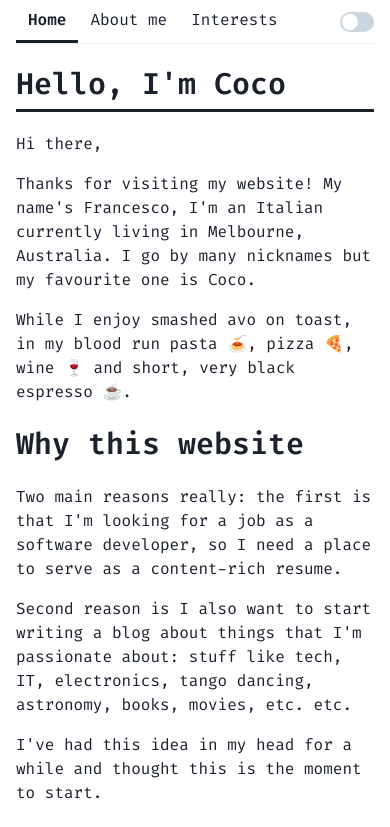
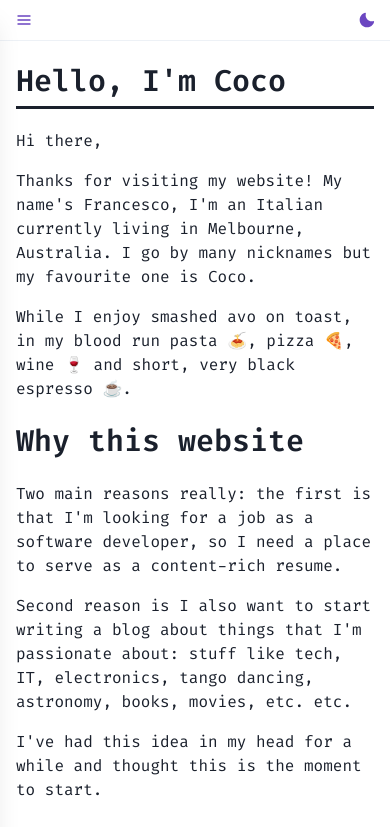
Before and after one commit to fbatta/cococode, a Next.js app: page / in a window 390 px wide. Shown: the top 827 px of the page. Built offline with nearby package versions, Linux system fonts and the light colour scheme.

Commit message:
Mobile navbar

```diff
--- a/components/navigationBar.tsx
+++ b/components/navigationBar.tsx
@@ -1,8 +1,10 @@
-import { Container, Divider, Flex, Switch, Text, useColorMode, useMediaQuery, Link as ChakraLink, HTMLChakraProps, theme as baseTheme, useColorModeValue } from "@chakra-ui/react";
+import { Container, Divider, Flex, Button, Box, Text, useColorMode, useMediaQuery, HTMLChakraProps, useColorModeValue } from "@chakra-ui/react";
 import Link from "next/link";
 import { useRouter } from "next/router";
 import { motion, HTMLMotionProps, Variants } from "framer-motion";
 import { MyTheme } from "./theme";
+import { CloseIcon, HamburgerIcon, MoonIcon, SunIcon } from "@chakra-ui/icons";
+import { useAppContext } from "../context/state";
 
 type Merge<P, T> = Omit<P, keyof T> & T;
 type MotionFlexProps = Merge<HTMLChakraProps<"div">, HTMLMotionProps<"div">>;
@@ -12,6 +14,7 @@ export const MotionFlex: React.FC<MotionFlexProps> = motion(Flex);
 interface NavBarLinkProps {
     text: string;
     href: string;
+    isMobile: boolean;
 }
 
 /**
@@ -20,7 +23,7 @@ interface NavBarLinkProps {
  * @param param0 props
  * @returns A single link for the navbar
  */
-function NavBarLink({ text, href }: NavBarLinkProps) {
+function NavBarLink({ text, href, isMobile }: NavBarLinkProps) {
     // get the current path
     const { asPath } = useRouter();
 
@@ -41,6 +44,22 @@ function NavBarLink({ text, href }: NavBarLinkProps) {
         }
     }
 
+    if (isMobile) {
+        <Link href={href}>
+            <MotionFlex
+                animate={isActive ? 'active' : 'inactive'}
+                variants={variants}
+                h="full"
+                w="max-content"
+                px="3"
+                flexGrow={0}
+                flexDirection="column"
+                justifyContent="center">
+                <Text as="a" cursor="pointer">{text}</Text>
+            </MotionFlex>
+        </Link>
+    }
+
     return <Link href={href}>
         <MotionFlex
             animate={isActive ? 'active' : 'inactive'}
@@ -57,19 +76,69 @@ function NavBarLink({ text, href }: NavBarLinkProps) {
 }
 
 export function NavBar() {
+    // global context has info about menu
+    const { menuIsExpanded, toggleExpandedMenu } = useAppContext();
+    // used to switch between 'light' and 'dark' color modes
     const { colorMode, toggleColorMode } = useColorMode();
-    const isLg = useMediaQuery('(min-width: 48em)')[0];
-    if (true) {
-        return <Container maxW="container.md">
-            <Flex justifyContent="start" alignItems="center" as="nav">
-                <Flex w="full">
-                    <NavBarLink href="/" text="Home"></NavBarLink>
-                    <NavBarLink href="/about-me" text="About me"></NavBarLink>
-                    <NavBarLink href="/interests" text="Interests"></NavBarLink>
+
+    // width of the side menu on mobile devices
+    const { mobileMenuWidth } = useAppContext();
+
+    // variants for the side menu on mobile devices
+    const variants: Variants = {
+        collapsed: {
+            translateX: '-100%',
+        },
+        expanded: {
+            translateX: '0px',
+        }
+    };
+
+    // media query to decide whether to show the full menu or the hamburger
+    const showFullMenu = useMediaQuery(`(min-width: ${MyTheme.breakpoints.sm})`)[0];
+
+    // list of menu items
+    const menuItems = [
+        <NavBarLink href="/" text="Home" isMobile={!showFullMenu}></NavBarLink>,
+        <NavBarLink href="/about-me" text="About me" isMobile={!showFullMenu}></NavBarLink>,
+        <NavBarLink href="/interests" text="Interests" isMobile={!showFullMenu}></NavBarLink>,
+    ];
+
+    return <Container maxW="container.md" px="0">
+        {/* Side menu shown on mobile devices */}
+        {!showFullMenu ? <motion.div
+            style={{ position: 'fixed', width: mobileMenuWidth, height: '100%', zIndex: 1 }}
+            variants={variants}
+            animate={menuIsExpanded ? 'expanded' : 'collapsed'}>
+            <Box w="full" h="full" backgroundColor={colorMode === 'light' ? MyTheme.colors.white : MyTheme.colors.gray[800]} boxShadow="xl">
+                {/* Button to close side menu */}
+                <Flex justifyContent="flex-end">
+                    <Button aria-label="Close mobile menu" variant="ghost" onClick={() => { toggleExpandedMenu(false) }}><CloseIcon /></Button>
                 </Flex>
-                <Switch isChecked={colorMode === 'light' ? false : true} onChange={toggleColorMode}></Switch>
+                {/* Side menu links */}
+                <Box p="3">
+                    {menuItems.map(item => item)}
+                </Box>
+            </Box>
+        </motion.div> : <></>}
+        {/* Main nav bar */}
+        <Flex justifyContent="start" alignItems="center" as="nav">
+            <Flex w="full">
+                {/* Show only a hamburger button on mobile devices */}
+                {showFullMenu ? <>
+                    {menuItems.map(item => item)}
+                </> : <>
+                    <Button aria-label="Open mobile menu" variant="ghost" onClick={() => { toggleExpandedMenu(true) }}><HamburgerIcon /></Button>
+                </>}
             </Flex>
-            <Divider></Divider>
-        </Container>;
-    }
+            {/* Switch color mode button */}
+            <Button
+                aria-label="Switch color mode"
+                variant="ghost"
+                onClick={toggleColorMode}>
+                {colorMode === 'light' ? <MoonIcon aria-label="Dark mode" /> : <SunIcon aria-label="Light mode" />}
+            </Button>
+        </Flex>
+        <Divider></Divider>
+    </Container>;
 }
```
